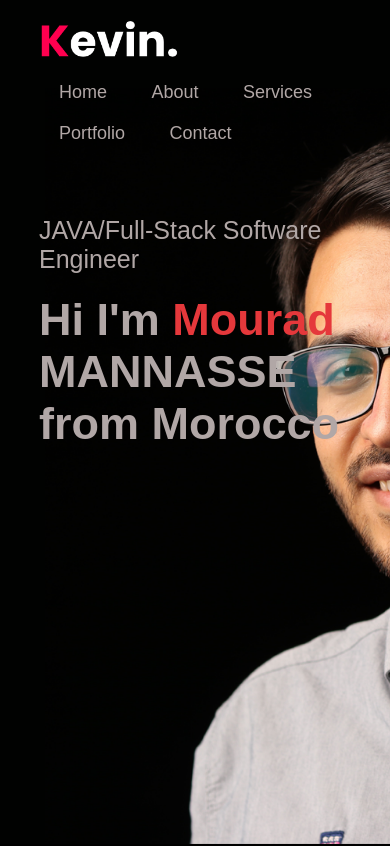
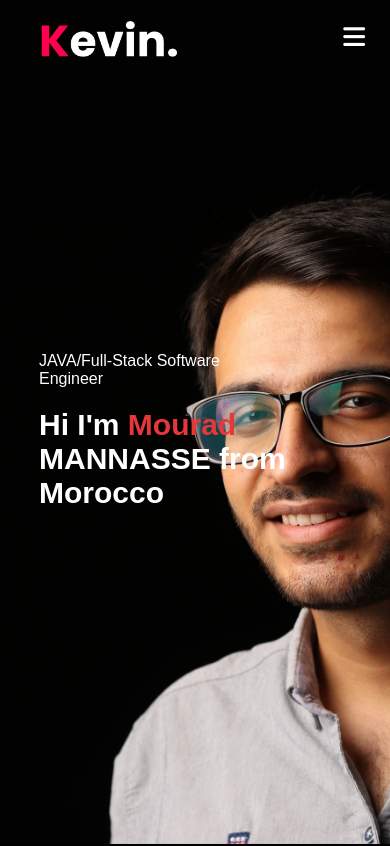
Before and after one commit to mouradmns/Portfolio.js, a plain HTML site: page index.html in a window 390 px wide. Shown: the top 846 px of the page. Drawn offline with Linux system fonts and the light colour scheme.

Commit message:
make the website responsive

```diff
--- a/index.html
+++ b/index.html
@@ -17,16 +17,19 @@
         <div class="container">
             <nav>
                 <img src="images/logo.png" class="logo">
-                <ul>
-                    <li><a href="#">Home</a></li>
-                    <li><a href="#">About</a></li>
-                    <li><a href="#">Services</a></li>
-                    <li><a href="#">Portfolio</a></li>
-                    <li><a href="#">Contact</a></li>
+                <ul id="sidemenu">
+                    <li><a href="#header">Home</a></li>
+                    <li><a href="#about">About</a></li>
+                    <li><a href="#services">Services</a></li>
+                    <li><a href="#portfolio">Portfolio</a></li>
+                    <li><a href="#contact">Contact</a></li>
+                    <i class="fa-solid fa-xmark" onclick="closemenu()" ></i>
                 </ul>
+                <i class="fa-sharp fa-solid fa-bars" onclick="openmenu()" ></i>
+
             </nav>
             <div class="header-text">
-                <p> JAVA/Full-Stack Software Engineer</p>
+                <p> JAVA/Full-Stack Software<br> Engineer</p>
                 <h1>Hi I'm <span>Mourad</span><br> MANNASSE from Morocco</h1>
             </div>
         </div>
--- a/script.js
+++ b/script.js
@@ -13,3 +13,13 @@ function openTab(tabname){
 event.currentTarget.classList.add('active-link')
 document.getElementById(tabname).classList.add('active-tab')
 }
+
+// -----------------sideMenu-----------------------
+
+    function   openmenu(){
+        document.getElementById("sidemenu").style.right='0'
+    }
+
+    function   closemenu(){
+        document.getElementById("sidemenu").style.right='-200px'
+    }
--- a/style.css
+++ b/style.css
@@ -4,9 +4,12 @@
     font-family: 'Popping', sans-serif;
     box-sizing: border-box;
 }
+html{
+    scroll-behavior: smooth;
+}
 body{
     background: #000;
-    color: #B1A7A6;
+    color: #fff;
 }
 #header{
     width: 100%;
@@ -34,7 +37,7 @@ nav ul li{
     margin: 10px 20px;
 }
 nav ul li a{
-    color: #B1A7A6;
+    color: #fff;
     text-decoration: none;
     font-size:18px ;
     position: relative;
@@ -55,7 +58,7 @@ nav ul li a:hover::after{
 .header-text{
     margin-top: 20%;
     font-size: 25px;
-    color: #B1A7A6;
+    color: #fff;
 }
 .header-text h1{
     font-size: 45px;
@@ -311,3 +314,82 @@ form.btn2{
 .copyright i {
     color: #E5383B;
 }
+/* ---------------------------Media queries----------------------------------------- */
+
+ nav .fa-sharp, nav .fa-solid{
+    display: none;
+ }
+@media only screen and (max-width:600px) {
+        #header{
+            background-image: url(images/phone-background.png);
+        }
+        .header-text{
+            margin-top: 90%;
+            font-size: 16px;
+        }
+
+        .header-text h1{
+            font-size: 30px;
+        }
+        nav .fa-sharp, nav .fa-solid{
+            display: block;
+            font-size: 25px;
+        }
+        nav ul{
+            background: #E5383B;
+            position: fixed;
+            top: 0;
+            right: -200px ;
+            width: 200px;
+            height: 100vh;
+            padding-top: 50px;
+            z-index: 2;
+            transition: right 0.5s;
+        }
+        nav ul li{
+            display: block;
+            margin: 25px;
+        }
+        nav ul li a {
+            color: #fff;
+        }
+         nav ul .fa-solid {
+            position: absolute;
+            top: 25px;
+            left: 25px;
+            cursor: pointer;
+         }
+
+         nav .fa-sharp {
+            position: absolute;
+            top: 25px;
+            right: 25px;
+            cursor: pointer;
+         }
+
+         .sub-title{
+            font-size: 40px;
+         }
+         .about-col-1,.about-col-2{
+            flex-basis: 100%;
+         }
+         .about-col-1{
+            margin-bottom: 30px;
+         }
+         .about-col-2{
+            font-size: 14px;
+         }
+         .tab-links{
+            font-size: 16px;
+         }
+
+         .contact-left,.contact-right{
+
+            flex-basis: 100%;
+         }
+         .copyrightP{
+            font-size: 14px;
+         }
+
+
+        }
```
